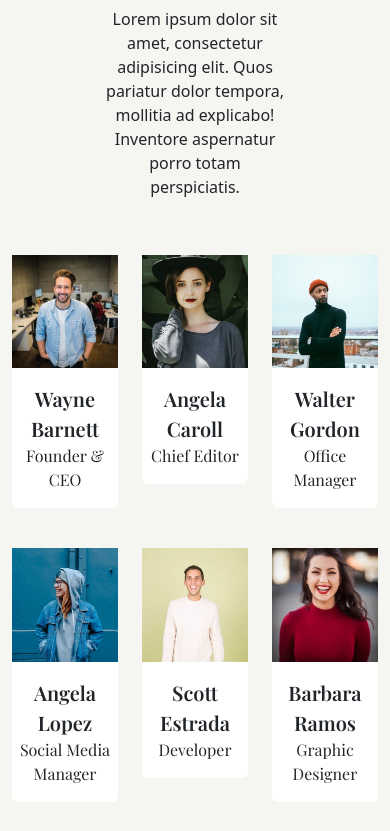
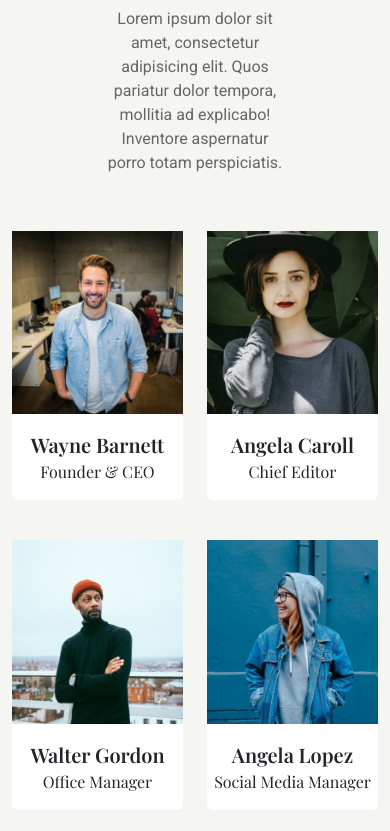
Before and after one commit to Gianmarco-Leone/js-our-team, a plain HTML site: page index.html in a window 390 px wide. Shown: the part 93-924 px from the top of the page. Drawn offline with nearby package versions, Linux system fonts and the light colour scheme; a web font is replaced by a local one.

Commit message:
Final commit: modify style + add responsive

```diff
--- a/css/style.css
+++ b/css/style.css
@@ -1,11 +1,19 @@
 body {
     background-color: #F5F5F1;
+}
+
+.container div.w-50 {
+    font-family: 'Roboto', sans-serif;
+}
+
+.container div:first-child p {
+    color: #666;
 }
 
 #container_cards {
     font-family: 'Playfair Display', serif;
 }
 
-.col-4 div {
+.col-6 div {
     max-width: 400px;
 }
--- a/index.html
+++ b/index.html
@@ -10,11 +10,17 @@
     <title>Our Team</title>
 
     <!-- GOOGLE FONTS -->
+    <!-- Playfair -->
     <link rel="preconnect" href="https://fonts.googleapis.com">
     <link rel="preconnect" href="https://fonts.gstatic.com" crossorigin>
     <link
         href="https://fonts.googleapis.com/css2?family=Playfair+Display:ital,wght@0,400;0,600;0,700;1,400;1,600;1,700&display=swap"
         rel="stylesheet">
+
+    <!-- Roboto -->
+    <link rel="preconnect" href="https://fonts.googleapis.com">
+    <link rel="preconnect" href="https://fonts.gstatic.com" crossorigin>
+    <link href="https://fonts.googleapis.com/css2?family=Roboto:wght@400;700&display=swap" rel="stylesheet">
 
     <!-- BOOTSTRAP -->
     <link href="https://cdn.jsdelivr.net/npm/bootstrap@5.2.3/dist/css/bootstrap.min.css" rel="stylesheet"
@@ -34,10 +40,10 @@
 
         <div class="w-50 mx-auto">
             <h1 class="h3 text-center mt-5">OUR TEAM</h1>
-            <p class="text-center mt-4 mb-2">Lorem ipsum dolor sit amet, consectetur adipisicing elit. Quos pariatur
-                dolor
-                tempora,
-                mollitia ad explicabo! Inventore aspernatur porro totam perspiciatis.</p>
+            <p class="text-center mt-4 mb-2">
+                Lorem ipsum dolor sit amet, consectetur adipisicing elit. Quos pariatur dolor tempora, mollitia ad
+                explicabo! Inventore aspernatur porro totam perspiciatis.
+            </p>
         </div>
 
         <div id="container_cards" class="row my-3 gy-4">
--- a/js/main.js
+++ b/js/main.js
@@ -69,7 +69,7 @@ const teamMembers = [
 for (let teamMember of teamMembers) {
     console.log(teamMember);
     containerEl.innerHTML += `
-    <div class="col-4">
+    <div class="col-6 col-md-4">
         <div class="card mt-3 border-0">
             <div>
                 <img src="./img/${teamMember.photo}" alt="Member image" class="img-fluid">
```
